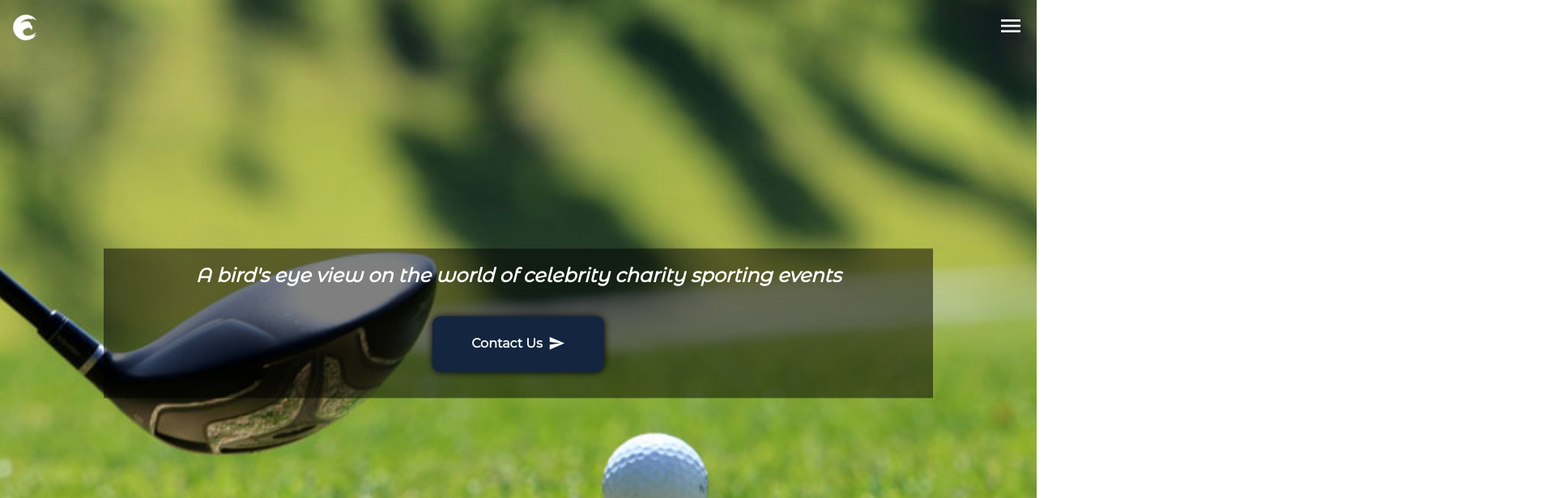
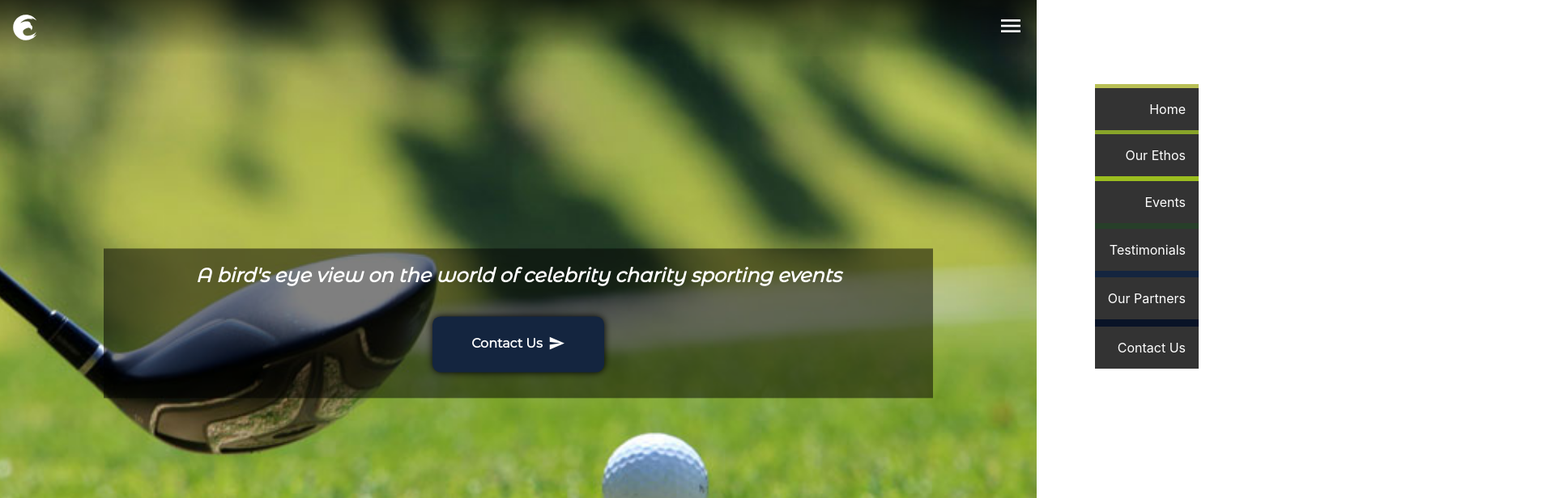
Before and after one commit to annaszalkiewicz/eaglegolfgroup, a React (Create React App) app: page / in a window 1280 px wide. Shown: the top 616 px of the page at 81% size, 1920 px wide, since content can reach past the window. Built offline with nearby package versions, Linux system fonts and the light colour scheme.

Commit message:
Fix opening nav-main

```diff
--- a/src/css/_index.scss
+++ b/src/css/_index.scss
@@ -54,7 +54,11 @@ code {
 // HEADER
 
 .header-main {
-  width: 100%;
+  position: fixed;
+  width: 100vw;
+  top: 0;
+  overflow: hidden;
+  background: linear-gradient(rgba(0,0,0,0.6), rgba(0,0,0,0));
   color: $white-color;
   display: flex;
   justify-content: space-between;
@@ -90,7 +94,8 @@ code {
   flex-direction: column;
   text-align: right;
   right: 0;
-  transform: translateX(1000px);
+  top: 13%;
+  transform: translateX(200px);
   background-color: rgba(0,0,0,0.8);
   z-index: 10000;
 
@@ -135,7 +140,7 @@ code {
 
 main {
   width: 100%;
-  margin: 80vh auto 0 auto;
+  margin: 102vh auto 0 auto;
 }
 
 .grid-container {
--- a/src/js/App.js
+++ b/src/js/App.js
@@ -10,7 +10,9 @@ import Partners from "./Partners";
 import Contact from "./Contact";
 
 class App extends Component {
+
   render() {
+
     return (
       <div className="App">
         <Header />
--- a/src/js/Header.js
+++ b/src/js/Header.js
@@ -1,5 +1,5 @@
 import React, { Component } from "react";
-import { NavLink } from "react-router-dom";
+import Nav from "./Nav";
 import Logo from "../img/logo-white.svg";
 
 class Header extends Component {
@@ -14,12 +14,14 @@ class Header extends Component {
   onClickHandler = () => {
     const { isOpen } = this.state;
     this.setState({ isOpen: !isOpen ? true : false });
-  };
+  }
 
   render() {
+
     const { isOpen } = this.state;
 
     return (
+      <section>
         <header className="header-main">
           <div className="logo">
             <img src={Logo} alt="Eagle Golf Group" />
@@ -32,33 +34,10 @@ class Header extends Component {
             >
               menu
             </i>
-
-          {isOpen && (
-            <nav className="nav-main open">
-              <NavLink exact to="/">
-                Home
-              </NavLink>
-              <NavLink to="/ethos">Our Ethos</NavLink>
-              <NavLink to="/events">Events</NavLink>
-              <NavLink to="/testimonials">Testimonials</NavLink>
-              <NavLink to="/partners">Our Partners</NavLink>
-              <NavLink to="/contact">Contact Us</NavLink>
-            </nav>
-          )}
-          {!isOpen && (
-            <nav className="nav-main">
-              <NavLink exact to="/">
-                Home
-              </NavLink>
-              <NavLink to="/ethos">Our Ethos</NavLink>
-              <NavLink to="/events">Events</NavLink>
-              <NavLink to="/testimonials">Testimonials</NavLink>
-              <NavLink to="/partners">Our Partners</NavLink>
-              <NavLink to="/contact">Contact Us</NavLink>
-            </nav>
-          )}
           </div>
         </header>
+        <Nav isOpen={isOpen} />
+      </section>
     );
   }
 }
--- a/src/js/Home.js
+++ b/src/js/Home.js
@@ -1,6 +1,4 @@
 import React, { Component } from "react";
-import Header from "./Header";
-import Footer from "./Footer";
 import Carousel from "./Carousel";
 import Logo from "../img/logo-white.svg";
 import Charity from "../img/charity-icon.svg";
@@ -123,10 +121,10 @@ class Home extends Component {
             </header>
             <div className="grid-item testimonials-item-1">
               <div className="left">
-                <i class="material-icons left-arrow">keyboard_arrow_left</i>
+                <i className="material-icons left-arrow">keyboard_arrow_left</i>
               </div>
               <div className="testimonials-container">
-                <i class="material-icons quote-icon">format_quote</i>
+                <i className="material-icons quote-icon">format_quote</i>
                 <p>
                   Just a brief note to thank you for a wonderful few days
                   investigating what Cyprus has to offer golfers. I was not only
@@ -138,7 +136,7 @@ class Home extends Component {
                 </p>
               </div>
               <div className="right">
-                <i class="material-icons right-arrow">keyboard_arrow_right</i>
+                <i className="material-icons right-arrow">keyboard_arrow_right</i>
               </div>
             </div>
             <button className="grid-item testimonials-button">
@@ -176,11 +174,11 @@ class Home extends Component {
               <hr/>
               <h3>Eagle Golf Group</h3>
               <div className="contact-telephone">
-                <i class="material-icons">phone</i>
+                <i className="material-icons">phone</i>
                 <span>+44 (0) 7785 500 205</span>
               </div>
               <div className="contact-email">
-                <i class="material-icons">alternate_email</i>
+                <i className="material-icons">alternate_email</i>
                 <span>johnwade@eaglegolfgroup.co.uk</span>
               </div>
             </div>
```
Lines whose indentation alone changed are shown as unchanged.
